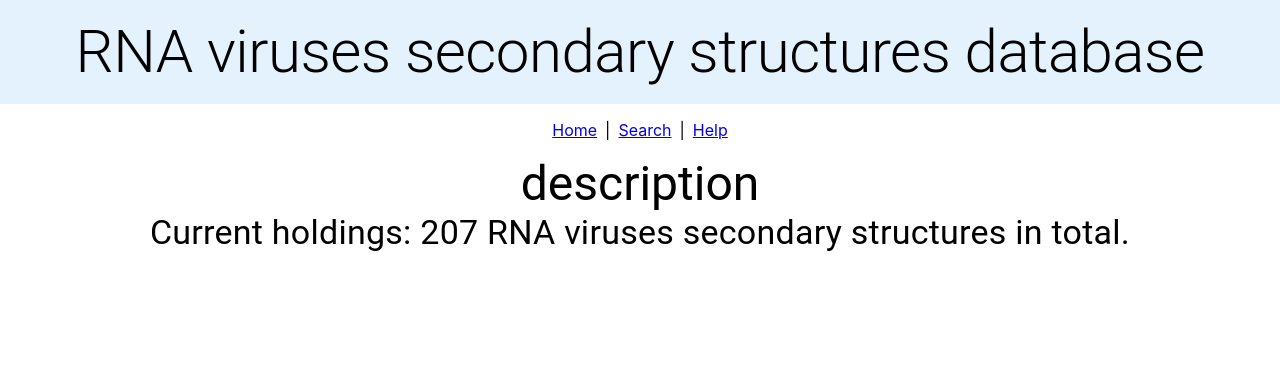
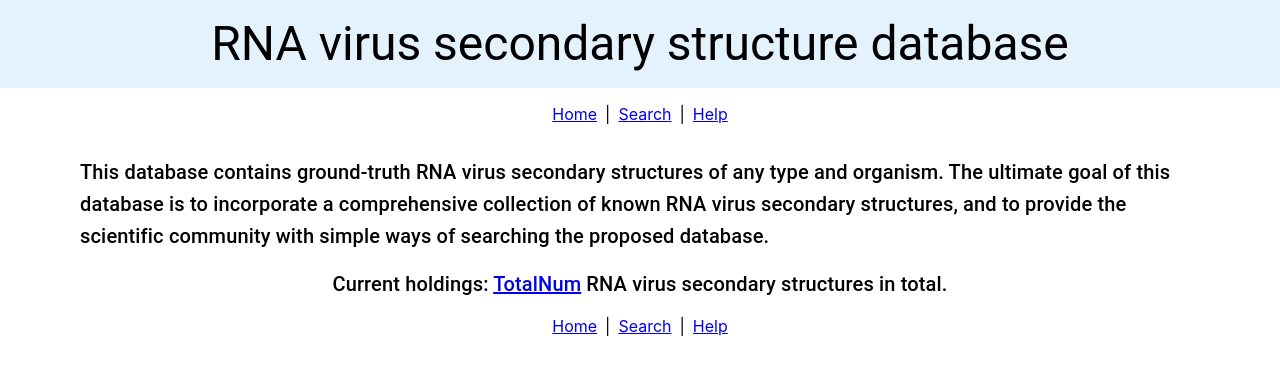
Before and after one commit to kelzk/web-frontend, a React (Create React App) app in the folder client/: page / in a window 1280 px wide. Shown: the top 374 px of the page. Built offline with nearby package versions, Linux system fonts and the light colour scheme.

Commit message:
add: reusable components

```diff
--- /dev/null
+++ b/client/src/components/Header.jsx
@@ -0,0 +1,18 @@
+import React from 'react';
+import Typography from '@mui/material/Typography';
+import { Link } from 'react-router-dom';
+import Navigation from './Navigation.jsx';
+const Header = () => {
+    return (<>
+        <Typography
+        variant="h3"
+        align="center"
+        sx={{ backgroundColor: '#E3F2FD', padding: '1rem' }}
+      >
+        RNA virus secondary structure database
+      </Typography>
+      <Navigation />
+    </>)
+}
+
+export default Header
--- /dev/null
+++ b/client/src/components/Navigation.jsx
@@ -0,0 +1,16 @@
+import { Link } from 'react-router-dom';
+
+const Navigation = ()=>{
+    return (<>
+    <div
+        style={{ display: 'flex', justifyContent: 'center', margin: '1rem' }}
+      >
+        <Link to="/">Home</Link>
+        <span style={{ margin: '0 0.5rem' }}>|</span>
+        <Link to="/search">Search</Link>
+        <span style={{ margin: '0 0.5rem' }}>|</span>
+        <Link to="/help">Help</Link>
+      </div></>)
+}
+
+export default Navigation
--- a/client/src/pages/Help.jsx
+++ b/client/src/pages/Help.jsx
@@ -1,5 +1,10 @@
+import Header from '../components/Header.jsx'
+import Navigation from '../components/Navigation.jsx';
 const Help = () => {
-  return <>Help</>;
+  return (<>
+  <Header />
+  <Navigation />
+  </>);
 };
 
 export default Help;
--- a/client/src/pages/Home.jsx
+++ b/client/src/pages/Home.jsx
@@ -1,35 +1,27 @@
 import React from 'react';
-import Typography from '@mui/material/Typography';
+import { Typography, Container, Box } from '@mui/material';
 import { Link } from 'react-router-dom';
-
+import Header from '../components/Header.jsx';
+import Navigation from '../components/Navigation.jsx';
 const Home = () => {
   return (
     <>
-      <Typography
-        variant="h2"
-        align="center"
-        sx={{ backgroundColor: '#E3F2FD', padding: '1rem' }}
-      >
-        RNA viruses secondary structures database
+      <Header />
+      <Container>
+        <Box sx={{ padding: '1rem' }}>
+          <Typography variant="h6">
+            This database contains ground-truth RNA virus secondary structures
+            of any type and organism. The ultimate goal of this database is to
+            incorporate a comprehensive collection of known RNA virus secondary
+            structures, and to provide the scientific community with simple ways
+            of searching the proposed database.
+          </Typography>
+        </Box>
+      </Container>
+      <Typography variant="h6" align="center">
+        Current holdings: <Link>TotalNum</Link> RNA virus secondary structures in total.
       </Typography>
-
-      <div
-        style={{ display: 'flex', justifyContent: 'center', margin: '1rem' }}
-      >
-        <Link to="/">Home</Link>
-        <span style={{ margin: '0 0.5rem' }}>|</span>
-        <Link to="/search">Search</Link>
-        <span style={{ margin: '0 0.5rem' }}>|</span>
-        <Link to="/help">Help</Link>
-      </div>
-
-      <Typography variant="h3" align="center">
-        description
-      </Typography>
-
-      <Typography variant="h4" align="center">
-        Current holdings: 207 RNA viruses secondary structures in total.
-      </Typography>
+      <Navigation />
     </>
   );
 };
--- a/client/src/pages/Search.jsx
+++ b/client/src/pages/Search.jsx
@@ -9,7 +9,8 @@ import TableHead from '@mui/material/TableHead';
 import TableRow from '@mui/material/TableRow';
 import { Typography } from '@mui/material';
 import { Link } from 'react-router-dom';
-
+import Header from '../components/Header.jsx'
+import Navigation from '../components/Navigation.jsx';
 const Search = () => {
   const { register, handleSubmit, watch } = useForm();
   const handleSearch = (input) => {
@@ -57,15 +58,8 @@ const Search = () => {
 
   return (
     <>
-      <div
-        style={{ display: 'flex', justifyContent: 'center', margin: '1rem' }}
-      >
-        <Link to="/">Home</Link>
-        <span style={{ margin: '0 0.5rem' }}>|</span>
-        <Link to="/search">Search</Link>
-        <span style={{ margin: '0 0.5rem' }}>|</span>
-        <Link to="/help">Help</Link>
-      </div>
+      <Header />
+
       <form
         style={{
           display: 'flex',
@@ -180,6 +174,7 @@ const Search = () => {
           </TableBody>
         </Table>
       </TableContainer>
+      <Navigation />
     </>
   );
 };
```
